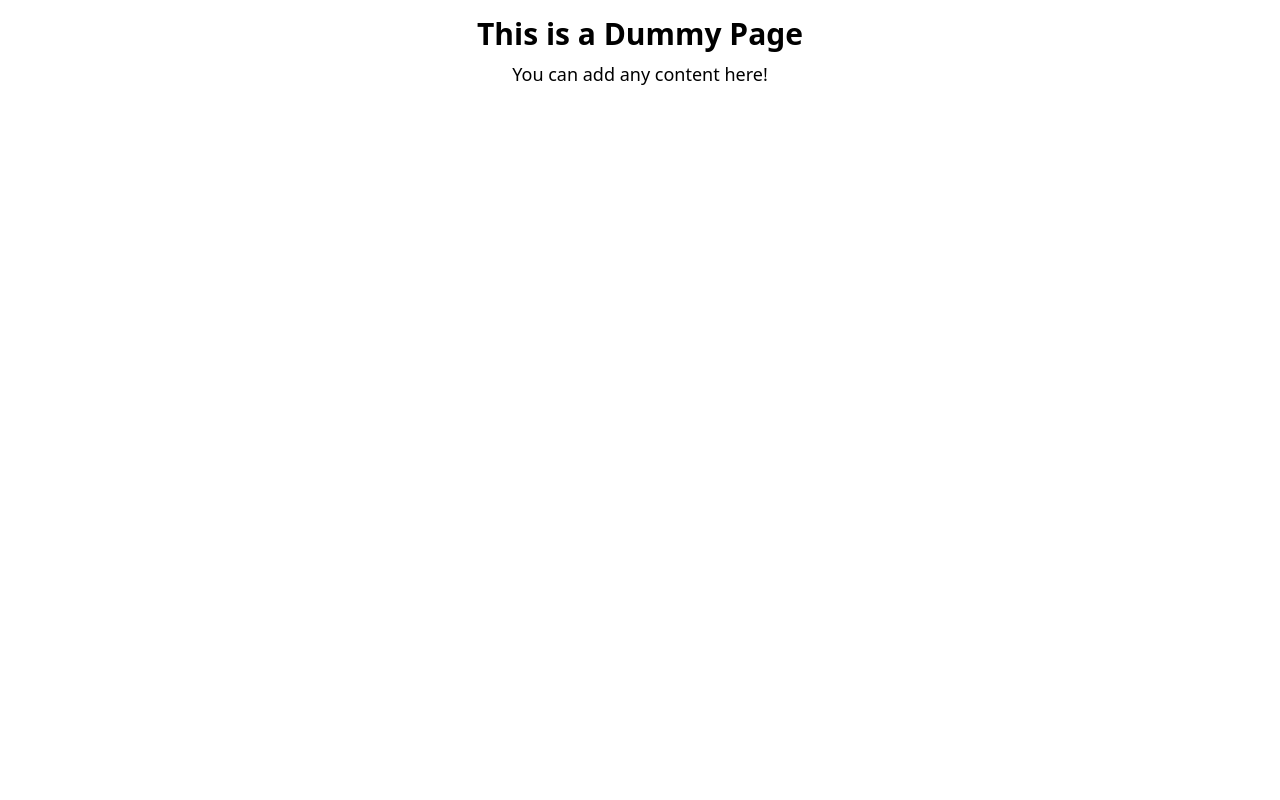
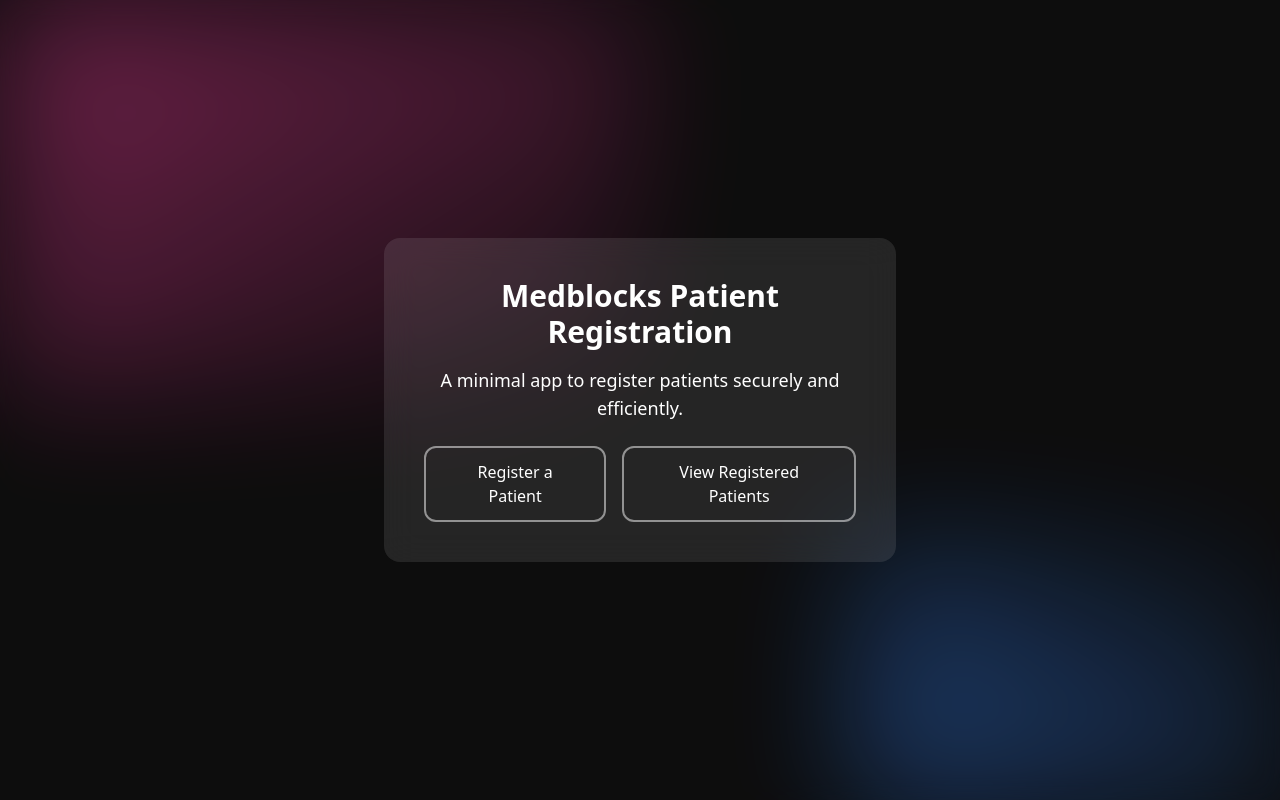
Before and after one commit to kami123kaze/medblocks-patient-register-system, a React (Vite) app in the folder Patient-registration-Application/: page / in a window 1280 px wide. Built offline with nearby package versions, Linux system fonts and the light colour scheme.

Commit message:
Created Home Page\Test cards, removed dummmy

```diff
--- a/Patient-registration-Application/src/App.jsx
+++ b/Patient-registration-Application/src/App.jsx
@@ -1,9 +1,9 @@
 import { Routes, Route, Navigate } from 'react-router-dom';
-import { Dummy } from './pages/index';
+import { Home } from './pages/index';
 function App() {
   return (
     <Routes>
-           <Route path="/" element={<Dummy />} />
+             <Route path="/" element={<Home />} />
     </Routes>
   );
 }
--- /dev/null
+++ b/Patient-registration-Application/src/components/Example.jsx
@@ -0,0 +1,14 @@
+import React from 'react'
+
+function Example() {
+  return (
+      <div className="flex flex-col items-center justify-center p-6 m-4 border rounded-xl shadow-md bg-white max-w-sm">
+          <h1 className="text-lg font-semibold mb-2">Example of a card</h1>
+          <p>This is an example card</p>
+          <p className="text-xs text-gray-500 mt-1">test</p>
+      </div>
+
+  )
+}
+
+export default Example
--- /dev/null
+++ b/Patient-registration-Application/src/components/index.js
@@ -0,0 +1,4 @@
+import Example from "./Example";
+
+
+export {Example};
--- /dev/null
+++ b/Patient-registration-Application/src/css/background.css
@@ -0,0 +1,26 @@
+.square {
+  position: absolute;
+  width: 20px;
+  height: 20px;
+  background: rgba(255, 255, 255, 0.05);
+  animation: move 20s linear infinite;
+  top: calc(100% * var(--i));
+  left: calc(100% * var(--j));
+  animation-delay: calc(var(--i) * -1s);
+  border-radius: 4px;
+}
+
+.square:nth-child(even) {
+  background: rgba(255, 255, 255, 0.08);
+}
+
+@keyframes move {
+  0% {
+    transform: translateY(0) rotate(0deg);
+    opacity: 1;
+  }
+  100% {
+    transform: translateY(-100vh) rotate(720deg);
+    opacity: 0;
+  }
+}
--- a/Patient-registration-Application/src/pages/Dummy.jsx
+++ /dev/null
@@ -1,12 +0,0 @@
-import React from 'react';
-
-const Dummy = () => {
-  return (
-    <div className="p-4 text-center">
-      <h1 className="text-3xl font-bold">This is a Dummy Page</h1>
-      <p className="mt-2 text-lg">You can add any content here!</p>
-    </div>
-  );
-};
-
-export default Dummy;
--- /dev/null
+++ b/Patient-registration-Application/src/pages/Home.jsx
@@ -0,0 +1,43 @@
+import React from "react";
+import "../css/background.css";
+import { Link } from "react-router-dom";
+
+const Home = () => {
+  return (
+    <div className="relative h-screen w-screen overflow-hidden bg-black">
+
+      {/* Glowing Blurs */}
+      <div className="absolute top-0 left-0 w-1/2 h-1/2 bg-gradient-to-br from-pink-500 to-transparent opacity-40 animate-pulse blur-3xl z-0" />
+      <div className="absolute bottom-0 right-0 w-1/3 h-1/3 bg-gradient-to-tr from-blue-500 to-transparent opacity-40 animate-pulse blur-3xl z-0" />
+
+
+
+      {/* Glass Overlay */}
+      <div className="absolute inset-0 backdrop-blur-md bg-white/5 z-10"></div>
+
+      {/* Foreground UI */}
+      <div className="relative z-20 flex items-center justify-center h-full p-15">
+        <div className="bg-white/10 backdrop-blur-lg p-10 rounded-2xl text-white w-full max-w-lg text-center">
+          <h1 className="text-3xl font-bold mb-4">Medblocks Patient Registration</h1>
+          <p className="mb-6 text-lg">A minimal app to register patients securely and efficiently.</p>
+
+          {/* Action Buttons */}
+          <div className="flex flex-col sm:flex-row gap-4 justify-center mt-6">
+            <Link
+              to="/register"
+                  className="inline-block px-6 py-3 bg-transparent border-2 border-white/50 hover:bg-white/20 transition rounded-xl text-white text-center"            >
+              Register a Patient
+            </Link> {/*To BE Done */ }
+            <Link
+              to="/patients"
+                    className="inline-block px-6 py-3 bg-transparent border-2 border-white/50 hover:bg-white/20 transition rounded-xl text-white text-center"            >
+              View Registered Patients
+            </Link>  {/*To BE Done */ }
+          </div>
+        </div>
+      </div>
+    </div>
+  );
+};
+
+export default Home;
--- a/Patient-registration-Application/src/pages/index.js
+++ b/Patient-registration-Application/src/pages/index.js
@@ -1 +1,3 @@
-export { default as Dummy } from './Dummy';
+import Home from "./Home";
+
+export {Home};
```
